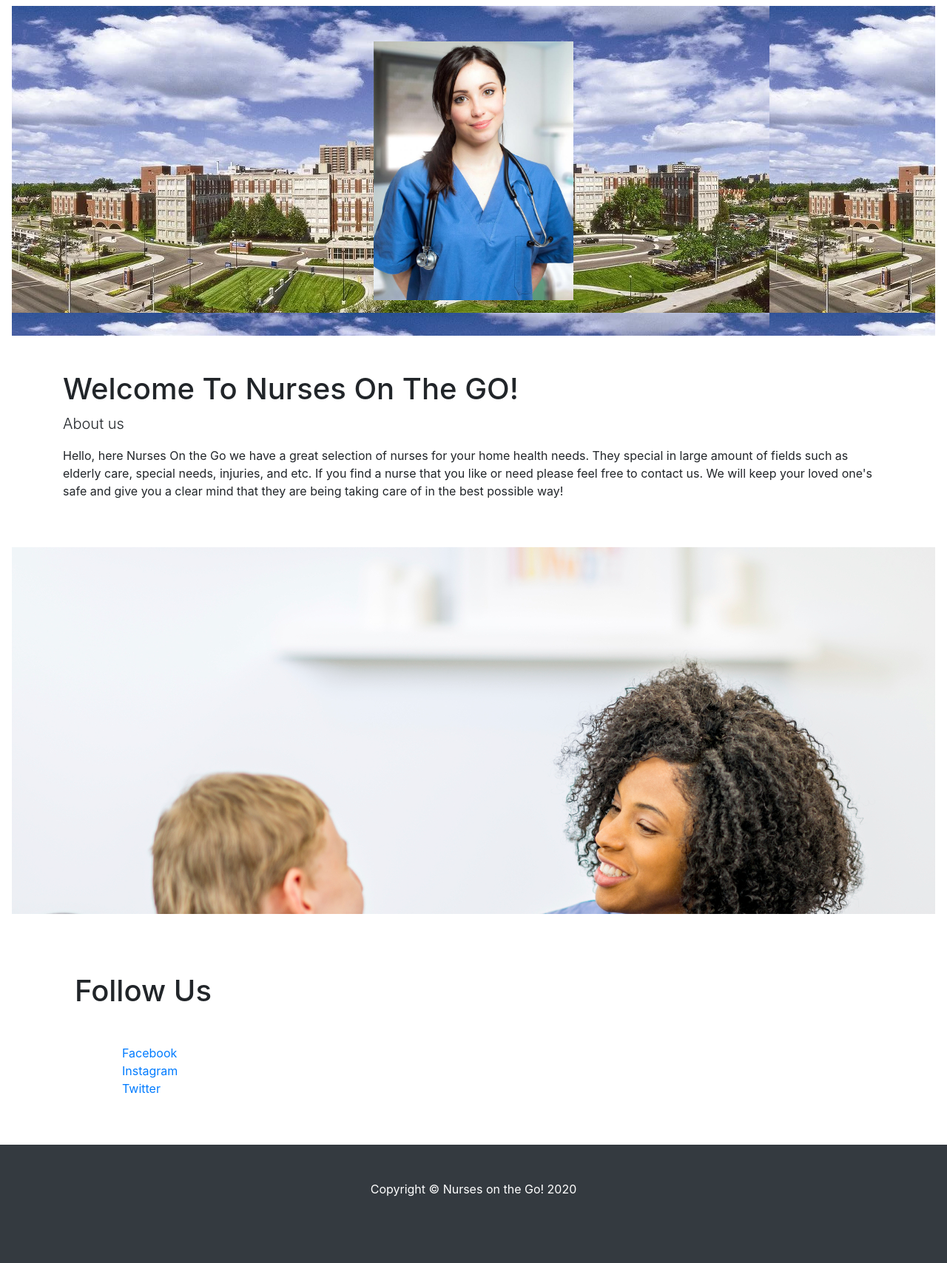
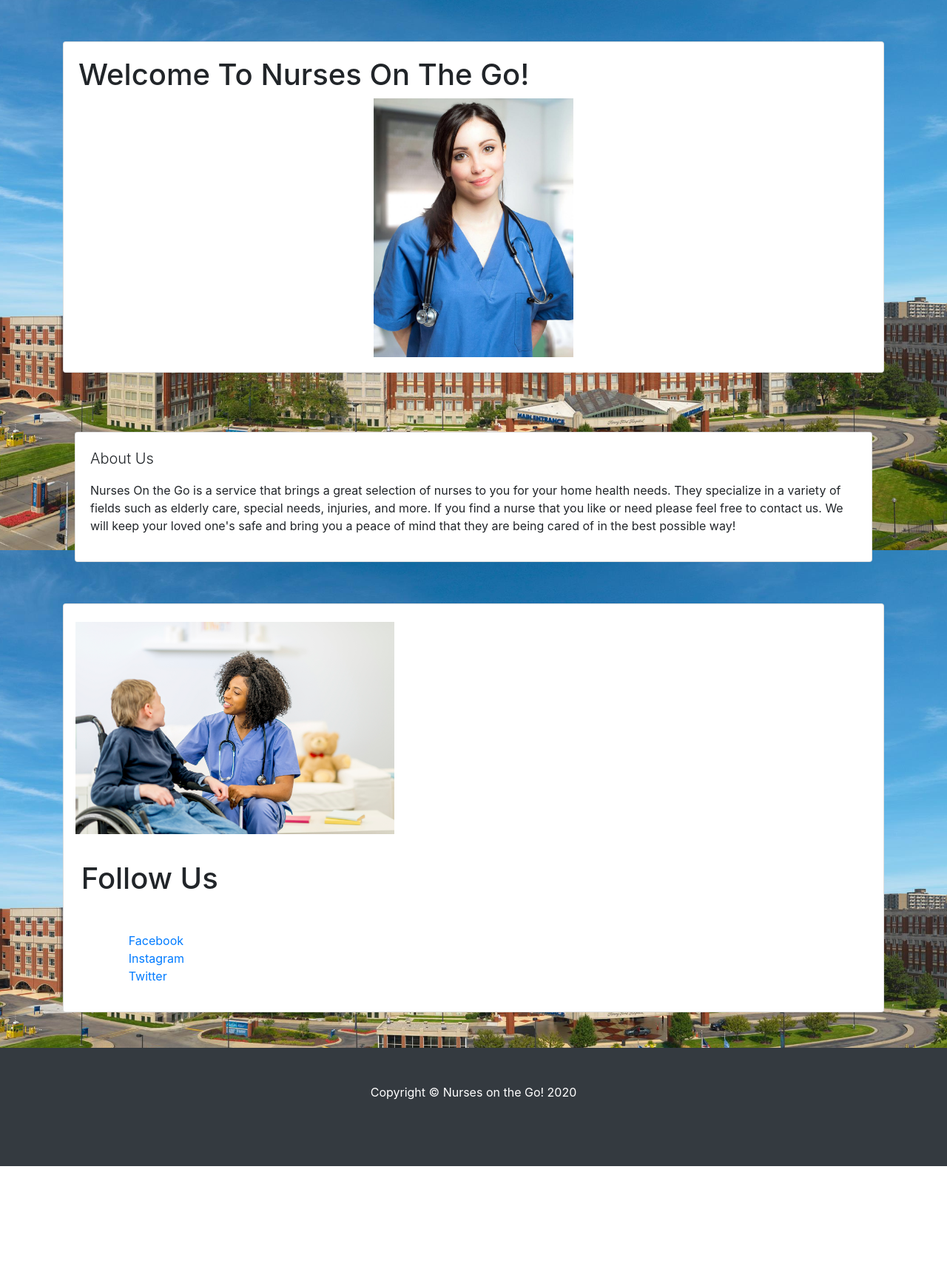
Before and after one commit to AudreyTHNguyen/Sardines, a PHP site: page /Home.php in a window 1280 px wide. Shown: the part 56-1764 px from the top of the page at 74% size. After the commit the page ends 1633 px from the top, so only its background shows below. Run offline with PHP 8.4, Linux system fonts and the light colour scheme.

Commit message:
Add files via upload

```diff
--- a/Nurse Capstone 3-24/Home.php
+++ b/Nurse Capstone 3-24/Home.php
@@ -28,7 +28,11 @@
 
 </head>
 
-<body>
+<body style="background: url('henry.jpg') no-repeat center center fixed;
+  -webkit-background-size: cover;
+  -moz-background-size: cover;
+  background-size: cover;
+  -o-background-size: cover;">
 
     <!-- Navigation -->
     <nav class="navbar navbar-expand-lg navbar-dark bg-dark fixed-top">
@@ -77,41 +81,51 @@
 
     <!-- /.col-lg-3 -->
 
-    <header class="py-5 bg-image-full" style="background-image: url('henry.jpg');">
-        <img class="img-fluid d-block mx-auto" src="Nurse1.jpg" alt="" style="height: 350px">
+    <br>
+    <br>
 
-    </header>
+    <div class="container">
+        <div class="card">
+            <div class="card-body">
+                <h1>Welcome To Nurses On The Go!</h1>
+                <img class="img-fluid d-block mx-auto" src="Nurse1.jpg" alt="" style="height: 350px">
+            </div>
+        </div>
+    </div>
 
     <!-- Content section -->
     <section class="py-5">
         <div class="container">
-            <h1>Welcome To Nurses On The GO!</h1>
-            <p class="lead">About us </p>
-            <p>Hello, here Nurses On the Go we have a great selection of nurses for your home health needs. They special in large amount of fields such as elderly care, special needs, injuries, and etc. If you find a nurse that you like or need please feel free to contact us. We will keep your loved one's safe and give you a clear mind that they are being taking care of in the best possible way!</p>
-        </div>
-    </section>
+            <div class="card h-100">
+                <div class="card-body">
+                    <p class="lead">About Us </p>
+                    <p>Nurses On the Go is a service that brings a great selection of nurses to you for your home health needs. They specialize in a variety of fields such as elderly care, special needs, injuries, and more. If you find a nurse that you like or need please feel free to contact us. We will keep your loved one's safe and bring you a peace of mind that they are being cared of in the best possible way!</p>
+                </div>
+            </div>
 
-    <!-- Image Section - set the background image for the header in the line below -->
-    <section class="py-5 bg-image-full" style="background-image: url('child.jpg');">
-        <!-- Put anything you want here! There is just a spacer below for demo purposes! -->
-        <div style="height: 400px;"></div>
-    </section>
+            <br>
+            <br>
 
-    <!-- Content section -->
-    <section class="py-5">
-        <div class="container">
-            <h1>Follow Us</h1>
-            <!--        <p class="lead">Lorem ipsum dolor sit amet, consectetur adipisicing elit.</p>-->
-            <!--        <p>Lorem ipsum dolor sit amet, consectetur adipisicing elit. Aliquid, suscipit, rerum quos facilis repellat architecto commodi officia atque nemo facere eum non illo voluptatem quae delectus odit vel itaque amet.</p>-->
-            <ol>
+            <div class="card h-100">
+                <div class="row">
+                    <div class="col-lg-5">
+                        <img class="mx-auto" width="100%" src="child.jpg" alt="">
+                    </div>
+                    <div class="card-body" style="padding-left: 2%">
+                        <h1>Follow Us</h1>
+                        <ol>
 
-                <ul><a href="https://www.facebook.com/braylen.lucas" title="Facebook"> Facebook </a></ul>
-                <ul><a href="https://www.instagram.com/realdonaldtrump/?hl=en" title="Instagram"> Instagram </a></ul>
-                <ul><a href="https://twitter.com/realDonaldTrump?ref_src=twsrc%5Egoogle%7Ctwcamp%5Eserp%7Ctwgr%5Eauthor" title="Twitter"> Twitter </a></ul>
+                            <ul><a href="#" title="Facebook"> Facebook </a></ul>
+                            <ul><a href="#" title="Instagram"> Instagram </a></ul>
+                            <ul><a href="#" title="Twitter"> Twitter </a></ul>
 
 
-            </ol>
+                        </ol>
+                    </div>
+                </div>
+            </div>
         </div>
+
     </section>
 
 
```
Also changed, not shown: Nurse Capstone 3-24/henry.jpg.
